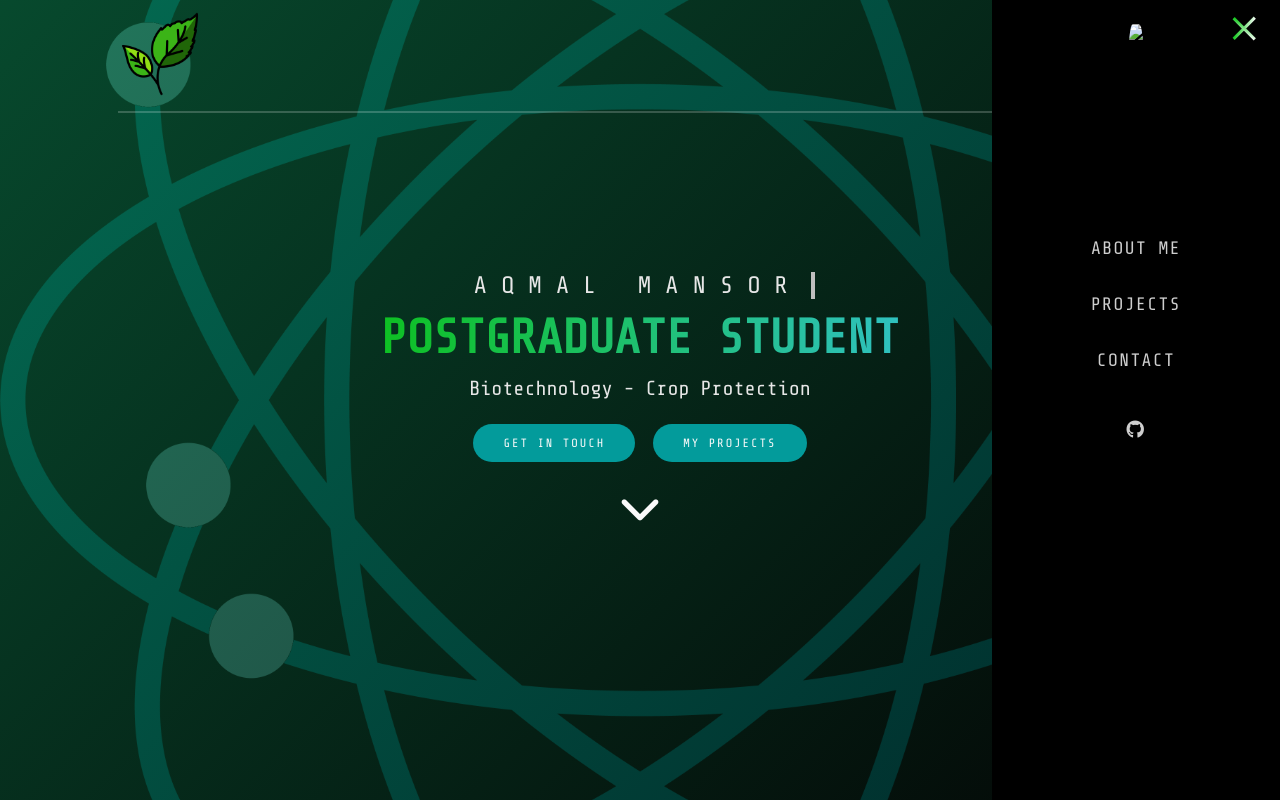
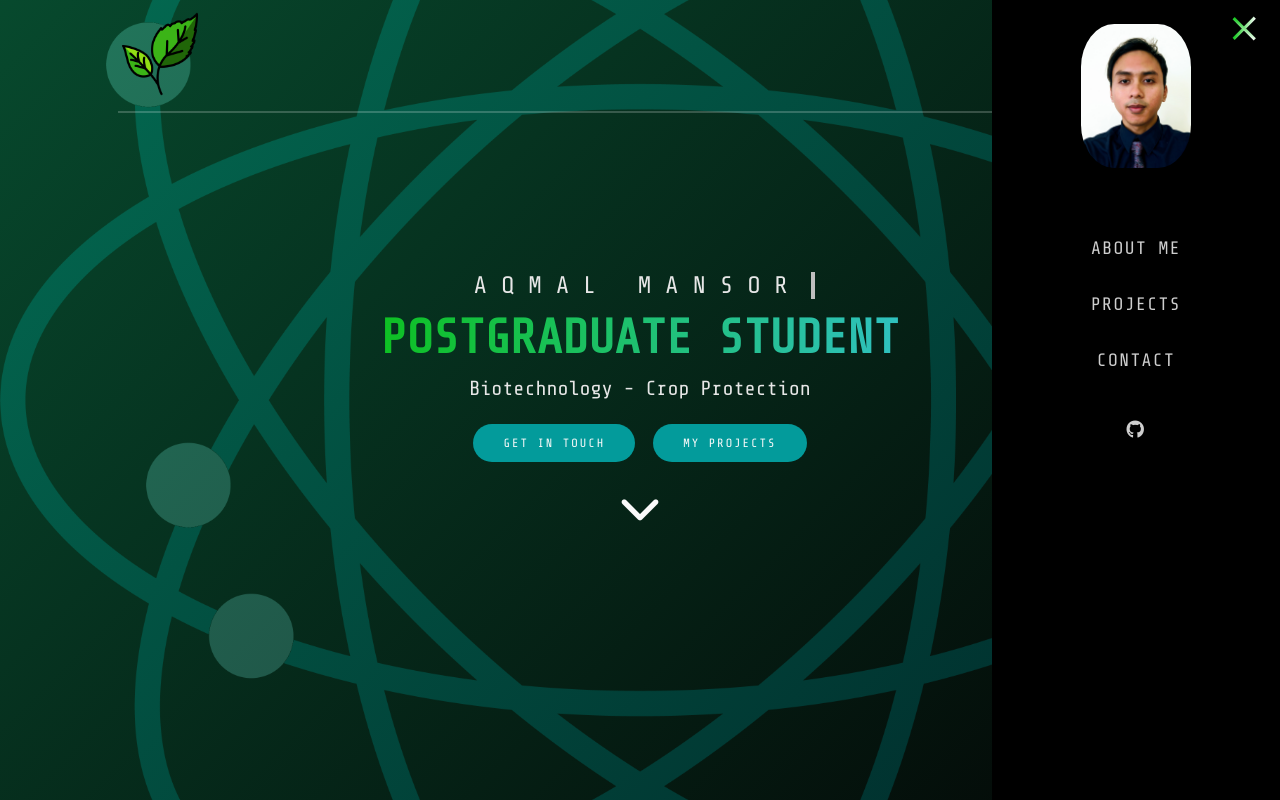
Before and after one commit to kifasu/aqmalmansor, a plain HTML site: page index.html in a window 1280 px wide. Both pictures are taken after a click on the element 1250 px from the left and 28 px from the top of the page. Shown: the top 800 px of the page. Drawn offline with nearby package versions, Linux system fonts and the light colour scheme.

Commit message:
Update index.html

```diff
--- a/index.html
+++ b/index.html
@@ -30,7 +30,7 @@
         <ul class="nav-list">
           <li class="nav-item">
             <a href="#landing-page">
-              <img src="images/display_pic.jpg alt="Aqmal Mansor" class="profile-pic nav-link" />
+              <img src="images/display_pic.jpg" alt="Aqmal Mansor" class="profile-pic nav-link" />
               <!--<span class="caption nav-link">Aqmal Mansor</span>-->
             </a><br><br>
           </li>
```
